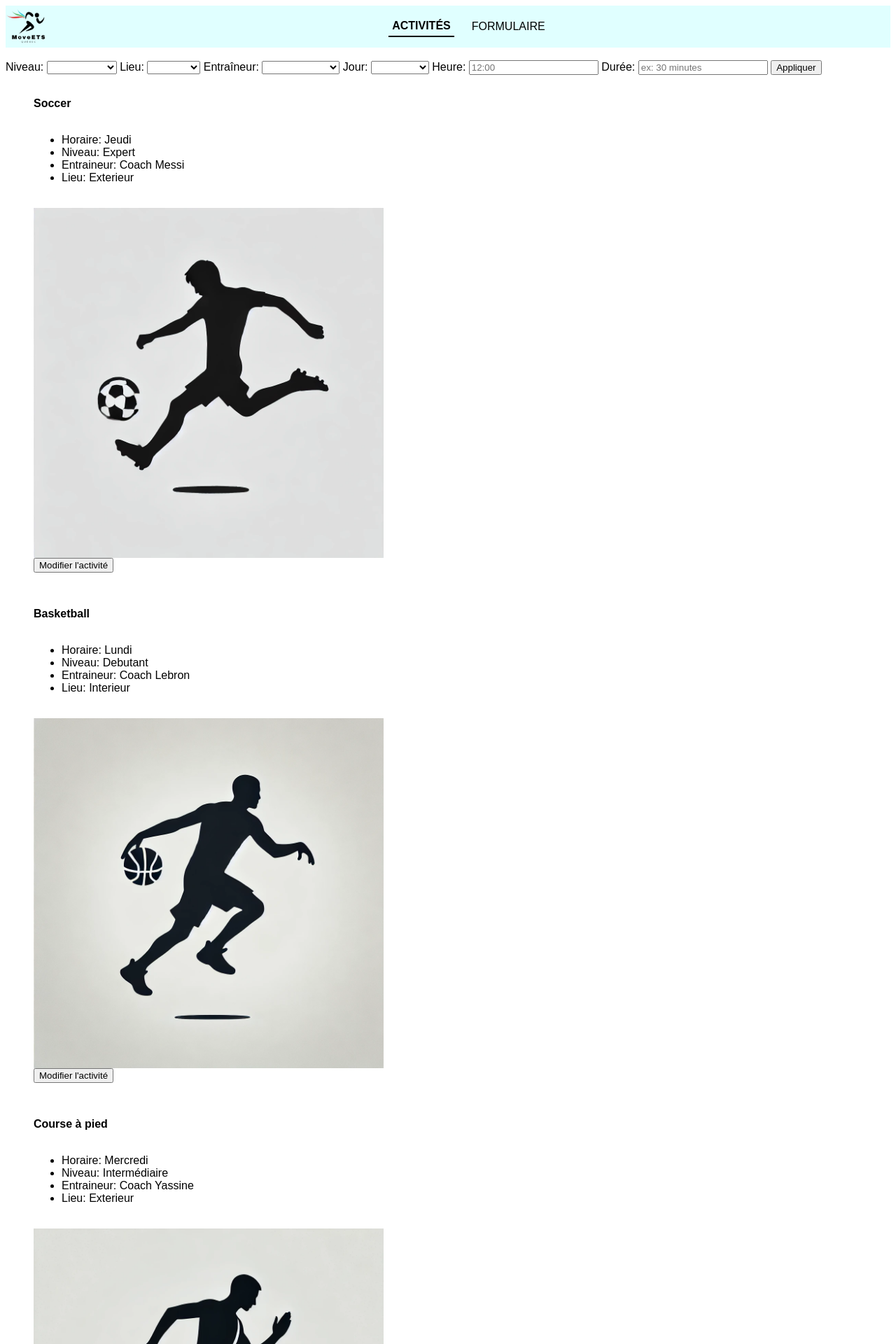
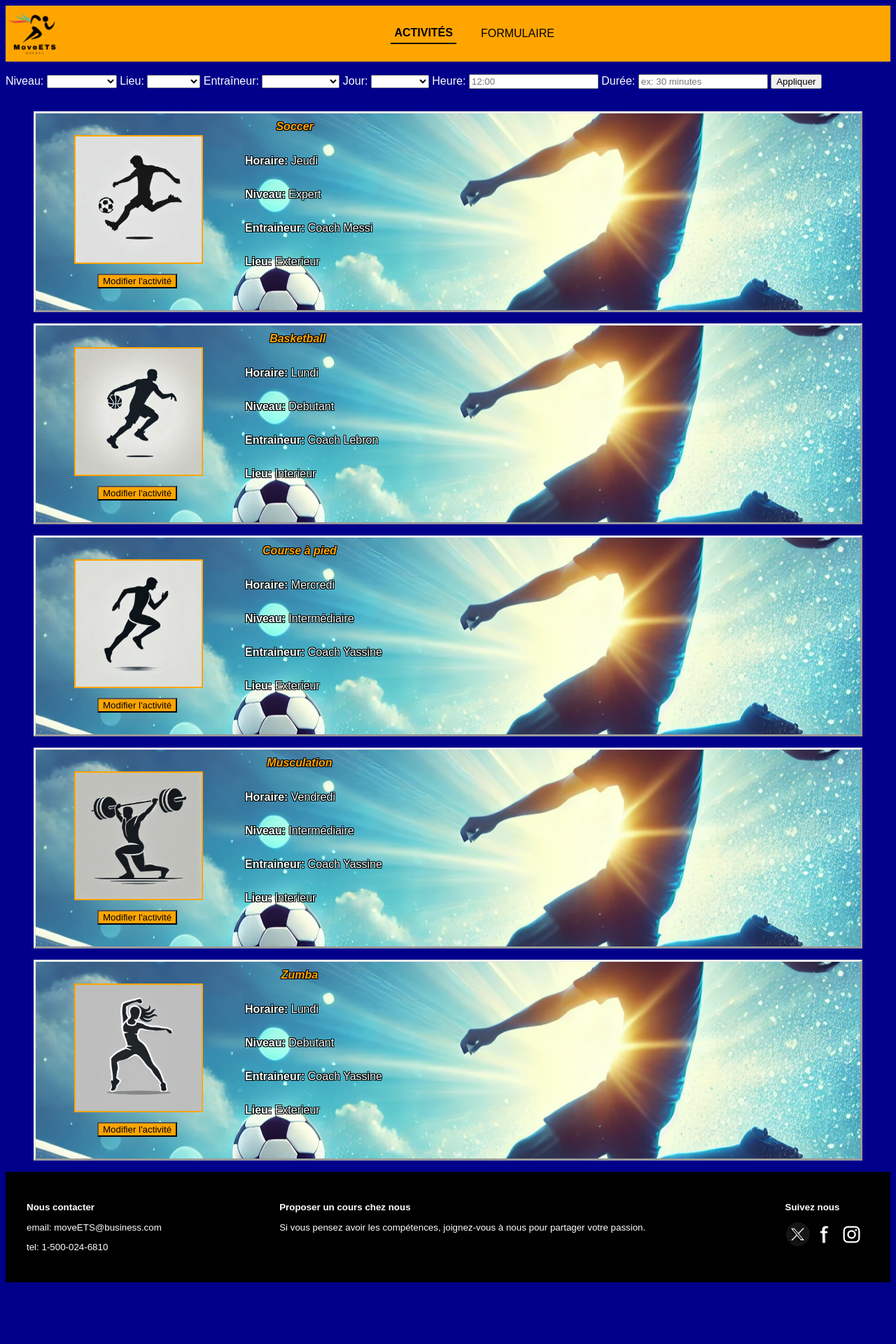
Before and after one commit to YassineKA52/GR03-YASSINE-KADIRI-YASSINE-ISTADAD, a PHP site: page /Html/PageActivite.html in a window 1280 px wide. Shown: the top 1920 px of the page at 70% size. After the commit the page ends 1832 px from the top, so only its background shows below. Run offline with PHP 8.4, Linux system fonts and the light colour scheme.

Commit message:
page activite (a completer)

```diff
--- a/Html/PageActivite.html
+++ b/Html/PageActivite.html
@@ -68,76 +68,103 @@
 
         <div id="activite">
             <figure class="boiteActivite">
-                <figcaption><Strong>Soccer</Strong></figcaption> <br>
                 <ul>
-                    <li>Horaire: Jeudi</li>
-                    <li>Niveau: Expert</li>
-                    <li>Entraineur: Coach Messi</li>
-                    <li>Lieu: Exterieur</li>
+                    <li><img src="/Images/soccer.webp" alt="" width="500" height="500" class="image"></li>
+                    <li><a href="PageFormulaire.html"><button>Modifier l'activité</button></a></li>
                 </ul>
-                <br>
-                <img src="/Images/soccer.webp" alt="" width="500" height="500" class="image"> <br>
-                <a href="PageFormulaire.html"><button>Modifier l'activité</button></a>
+
+                <div class="description">
+                    <figcaption><Strong>Soccer</Strong></figcaption>
+
+                    <ul>
+                        <li><Strong>Horaire:</Strong> Jeudi</li>
+                        <li><Strong>Niveau:</Strong> Expert</li>
+                        <li><Strong>Entraineur:</Strong> Coach Messi</li>
+                        <li><Strong>Lieu:</Strong> Exterieur</li>
+                    </ul>
+                </div>
+
+
             </figure>
 
-            <br>
             <figure class="boiteActivite">
-                <figcaption><Strong>Basketball</Strong></figcaption>
-                <br>
                 <ul>
-                    <li>Horaire: Lundi</li>
-                    <li>Niveau: Debutant</li>
-                    <li>Entraineur: Coach Lebron</li>
-                    <li>Lieu: Interieur</li>
+                    <li><img src="/Images/basketball.webp" alt="" width="500" height="500" class="image"></li>
+                    <li><a href="PageFormulaire.html"><button>Modifier l'activité</button></a></li>
                 </ul>
-                <br>
-                <img src="/Images/basketball.webp" alt="" width="500" height="500" class="image"> <br>
-                <a href="PageFormulaire.html"><button>Modifier l'activité</button></a>
+
+                <div class="description">
+                    <figcaption><Strong>Basketball</Strong></figcaption>
+                    <ul>
+                        <li><Strong>Horaire:</Strong> Lundi</li>
+                        <li><Strong>Niveau:</Strong> Debutant</li>
+                        <li><Strong>Entraineur:</Strong> Coach Lebron</li>
+                        <li><Strong>Lieu:</Strong> Interieur</li>
+                    </ul>
+                </div>
+
             </figure>
-            <br>
+
             <figure class="boiteActivite">
-                <figcaption><Strong>Course à pied</Strong> </figcaption> <br>
                 <ul>
-                    <li>Horaire: Mercredi</li>
-                    <li>Niveau: Intermédiaire</li>
-                    <li>Entraineur: Coach Yassine</li>
-                    <li>Lieu: Exterieur</li>
+                    <li><img src="/Images/course_a_pied.webp" alt="" width="500" height="500" class="image"></li>
+                    <li><a href="PageFormulaire.html"><button>Modifier l'activité</button></a></li>
                 </ul>
-                <br>
-                <img src="/Images/course_a_pied.webp" alt="" width="500" height="500" class="image"> <br>
-                <a href="PageFormulaire.html"><button>Modifier l'activité</button></a>
+
+                <div class="description">
+                    <figcaption><Strong>Course à pied</Strong> </figcaption>
+                    <ul>
+                        <li><Strong>Horaire:</Strong> Mercredi</li>
+                        <li><Strong>Niveau:</Strong> Intermédiaire</li>
+                        <li><Strong>Entraineur:</Strong> Coach Yassine</li>
+                        <li><Strong>Lieu:</Strong> Exterieur</li>
+                    </ul>
+                </div>
+
             </figure>
-            <br>
+
             <figure class="boiteActivite">
-                <figcaption><Strong>Musculation</Strong></figcaption> <br>
                 <ul>
-                    <li>Horaire: Vendredi</li>
-                    <li>Niveau: Intermédiaire</li>
-                    <li>Entraineur: Coach Yassine</li>
-                    <li>Lieu: Interieur</li>
+                    <li><img src="/Images/musculation.webp" alt="" width="500" height="500" class="image"></li>
+                    <li><a href="PageFormulaire.html"><button>Modifier l'activité</button></a></li>
                 </ul>
-                <br>
-                <img src="/Images/musculation.webp" alt="" width="500" height="500" class="image"> <br>
-                <a href="PageFormulaire.html"><button>Modifier l'activité</button></a>
+
+                <div class="description">
+                    <figcaption><Strong>Musculation</Strong></figcaption>
+                    <ul>
+                        <li><Strong>Horaire:</Strong> Vendredi</li>
+                        <li><Strong>Niveau:</Strong> Intermédiaire</li>
+                        <li><Strong>Entraineur:</Strong> Coach Yassine</li>
+                        <li><Strong>Lieu:</Strong> Interieur</li>
+                    </ul>
+                </div>
+
+
             </figure>
-            <br>
+
             <figure class="boiteActivite">
-                <figcaption><Strong>Zumba</Strong></figcaption> <br>
                 <ul>
-                    <li>Horaire: Lundi</li>
-                    <li>Niveau: Debutant</li>
-                    <li>Entraineur: Coach Yassine</li>
-                    <li>Lieu: Exterieur</li>
+                    <li><img src="/Images/zumba.webp" alt="" width="500" height="500" class="image"></li>
+                    <li><a href="PageFormulaire.html"><button>Modifier l'activité</button></a></li>
                 </ul>
-                <br>
-                <img src="/Images/zumba.webp" alt="" width="500" height="500" class="image"> <br>
-                <a href="PageFormulaire.html"><button>Modifier l'activité</button></a> <br>
+
+                <div class="description">
+                    <figcaption><Strong>Zumba</Strong></figcaption>
+                    <ul>
+                        <li><Strong>Horaire:</Strong> Lundi</li>
+                        <li><Strong>Niveau:</Strong> Debutant</li>
+                        <li><Strong>Entraineur:</Strong> Coach Yassine</li>
+                        <li><Strong>Lieu:</Strong> Exterieur</li>
+                    </ul>
+                </div>
+
+
             </figure>
 
         </div>
 
     </main>
-    <br>
+
     <footer>
         <div class="containerFooter">
             <div id="boite1">
--- a/styleAcceuil.css
+++ b/styleAcceuil.css
@@ -29,7 +29,7 @@
 
 header {
     background-color: lightcyan;
-    height: 60px;
+    height: 80px;
     display: flex;
     align-items: center;
     justify-content: space-between;
@@ -50,7 +50,7 @@ nav {
 }
 
 #imgHeader {
-    height: 50px;
+    height: 80%;
     width: auto;
 }
 
--- a/styleActivite.css
+++ b/styleActivite.css
@@ -22,33 +22,41 @@
     transition: 0.5s;
 }
 
-.navBar li a:hover, .navBar li a:focus {
+.navBar li a:hover,
+.navBar li a:focus {
     border-bottom: 3px solid black;
 }
+
 .active {
     border-bottom: 2px solid black;
     font-weight: bold;
 }
 
 header {
-    background-color: lightcyan;
-    height: 60px;
+    background-color: orange;
+    height: 80px;
     display: flex;
     align-items: center;
     justify-content: space-between;
+    position: sticky;
+    top: 0;
 
 }
+
 html {
-    font-family:Arial, Helvetica, sans-serif;
+    font-family: Arial, Helvetica, sans-serif;
+    background-color: darkblue;
 }
+
 nav {
     flex: 1;
     display: flex;
     justify-content: center;
 
 }
+
 #imgHeader {
-    height: 50px;
+    height: 80%;
     width: auto;
 }
 
@@ -61,20 +69,75 @@ footer {
     color: white;
     font-size: smaller;
 }
+
 .containerFooter {
     padding: 30px;
     display: flex;
     width: 100%;
 }
+
 #boite1 {
     width: 30%;
 }
+
 #boite2 {
     width: 60%;
 }
+
 #boite3 {
     width: 10%;
 }
+
 main {
     display: grid;
 }
+
+.boiteActivite {
+    display: flex;
+    border-style: hidden;
+    border-style: outset;
+    padding: 10px;
+    background: url(Images/background-soccer.webp) no-repeat center fixed;
+    color: azure;
+}
+
+.image {
+    height: 180px;
+    width: auto;
+    border: 2px solid orange;
+}
+
+ul {
+    list-style-type: none;
+}
+
+li {
+    padding: 5px;
+}
+
+.description li {
+    padding: 15px;
+}
+
+.description {
+    display: flex;
+    flex-direction: column;
+    align-items: center;
+    text-shadow: -1px -1px 0 #000, 1px -1px 0 #000, -1px 1px 0 #000, 1px 1px 0 #000;
+}
+
+figcaption {
+    color: orange;
+    font-style: oblique;
+
+}
+
+button {
+    margin-left: 33px;
+    background-color: orange;
+
+}
+
+form {
+    color: white;
+}
--- a/styleFormulaire.css
+++ b/styleFormulaire.css
@@ -89,10 +89,12 @@ button:hover {
 }
 header {
     background-color: lightcyan;
-    height: 60px;
+    height: 80px;
     display: flex;
     align-items: center;
     justify-content: space-between;
+    position: sticky;
+    top: 0;
 
 }
 html {
@@ -105,7 +107,7 @@ nav {
 
 }
 #imgHeader {
-    height: 50px;
+    height: 80%;
     width: auto;
 }
 
```
Also changed, not shown: Images/background-soccer.webp (added).
